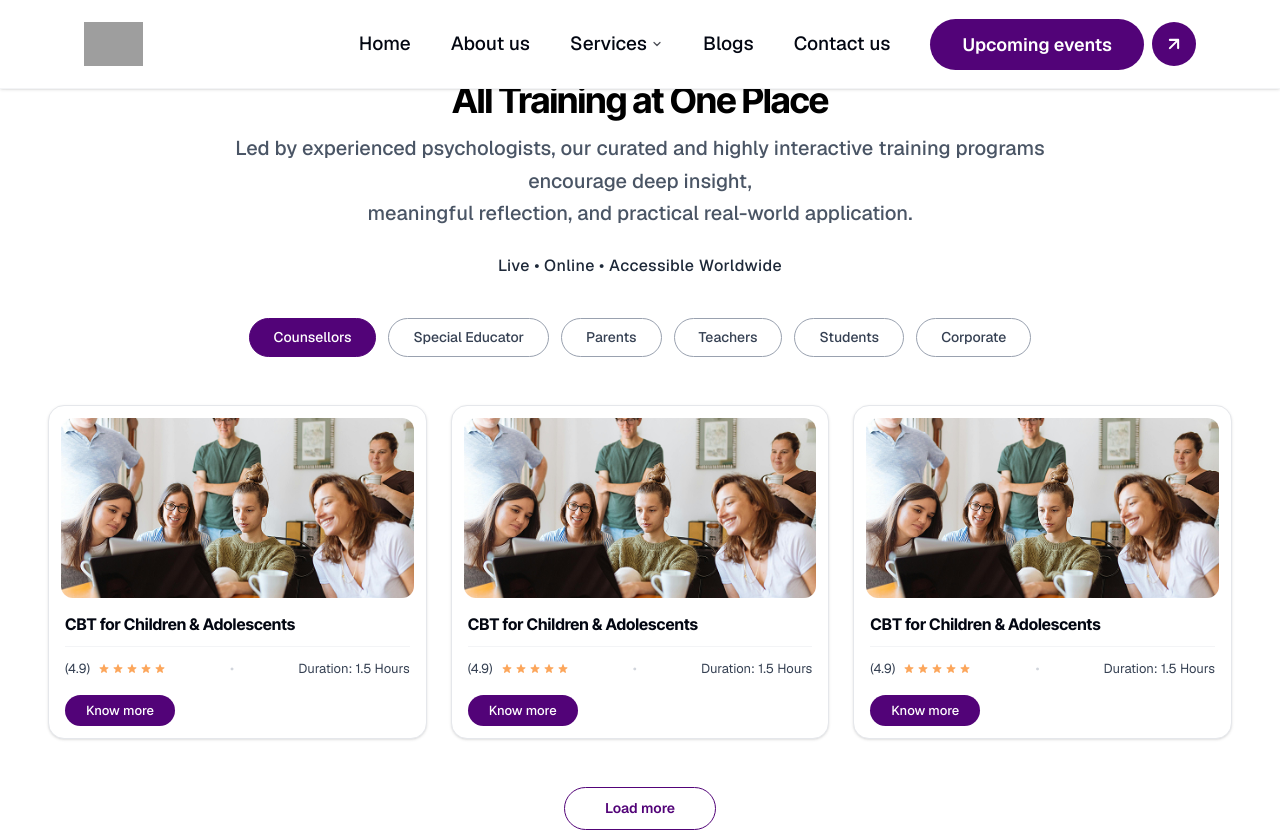
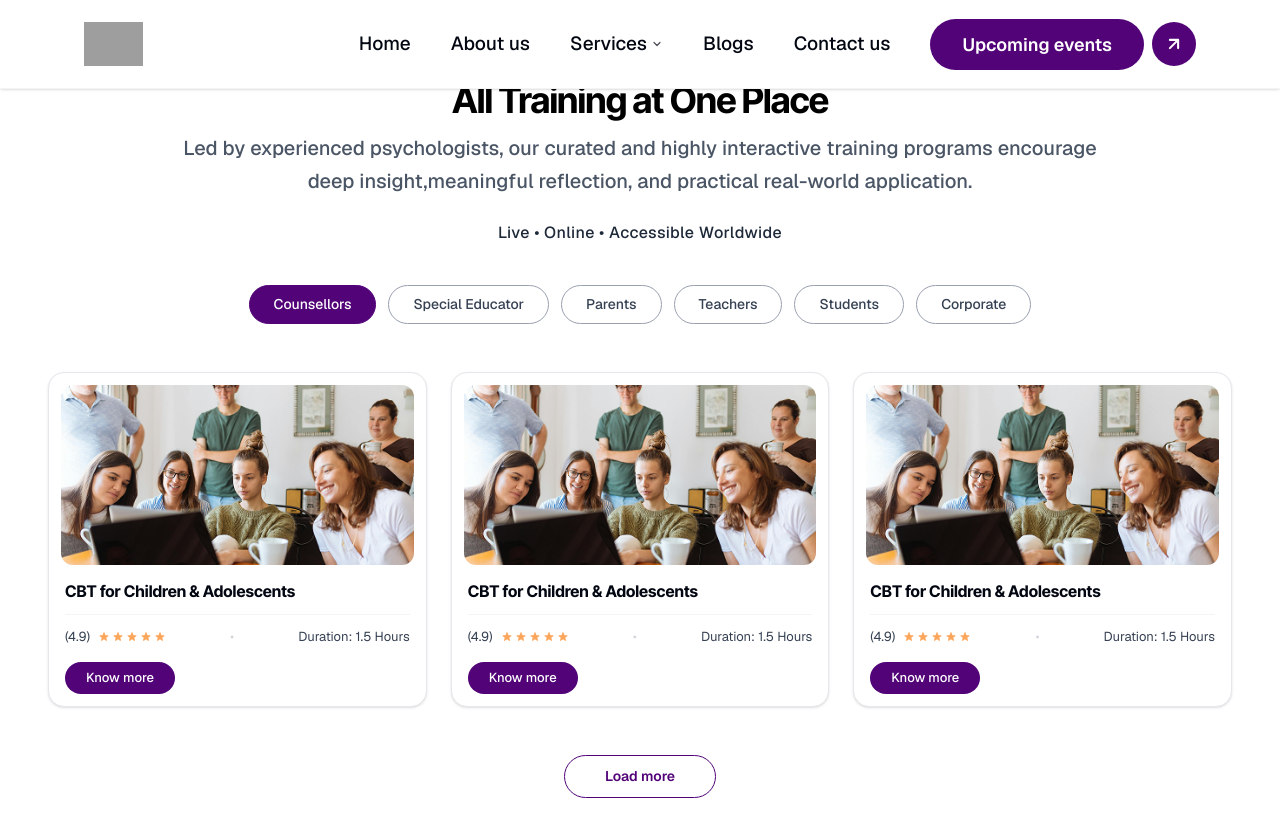
Before and after one commit to VidhunM/vriksh, a React (Vite) app: page /training-listing in a window 1280 px wide. Shown: the top 832 px of the page. Built offline with nearby package versions, Linux system fonts and the light colour scheme; grey boxes are pictures that could not be loaded.

Commit message:
Update TrainingListing.jsx

```diff
--- a/src/pages/TrainingListing.jsx
+++ b/src/pages/TrainingListing.jsx
@@ -65,10 +65,10 @@ const TrainingListing = () => {
           <h2 className="text-3xl sm:text-4xl font-bold text-black font-inter-tight mb-3 tracking-tight">
             All Training at One Place
           </h2>
-          <p className="text-lg sm:text-xl text-gray-600 max-w-[910px] mx-auto leading-relaxed mb-6 font-medium font-geist">
-            Led by experienced psychologists, our curated and highly interactive training programs encourage deep insight,
+          <p className="text-lg sm:text-xl text-gray-600 max-w-[930px] mx-auto leading-relaxed mb-6 font-medium font-geist">
+            Led by experienced psychologists, our curated and highly interactive training programs encourage
             <br className="hidden sm:block" />
-            meaningful reflection, and practical real-world application.
+            deep insight,meaningful reflection, and practical real-world application.
           </p>
           <p className="text-[16px] font-medium text-gray-800 tracking-wide font-geist">Live • Online • Accessible Worldwide</p>
         </div>
```
